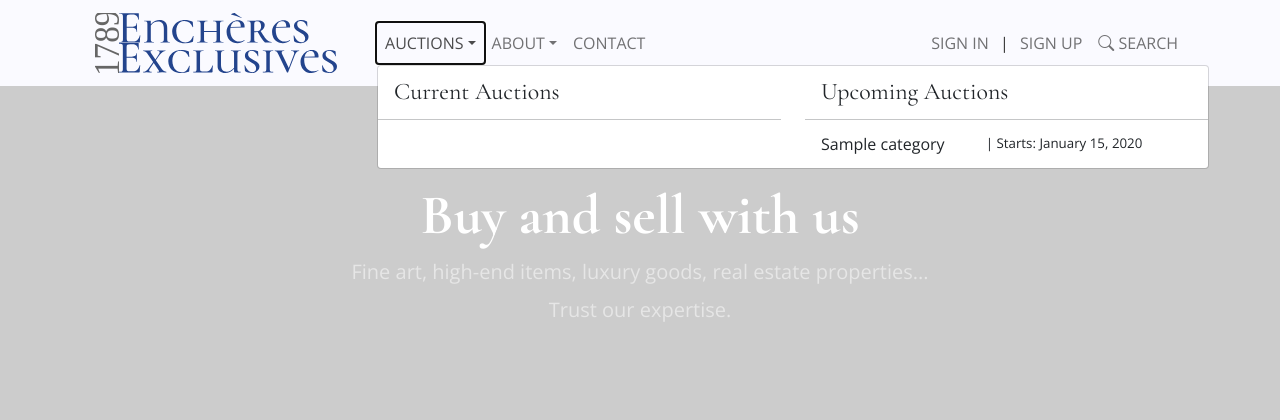
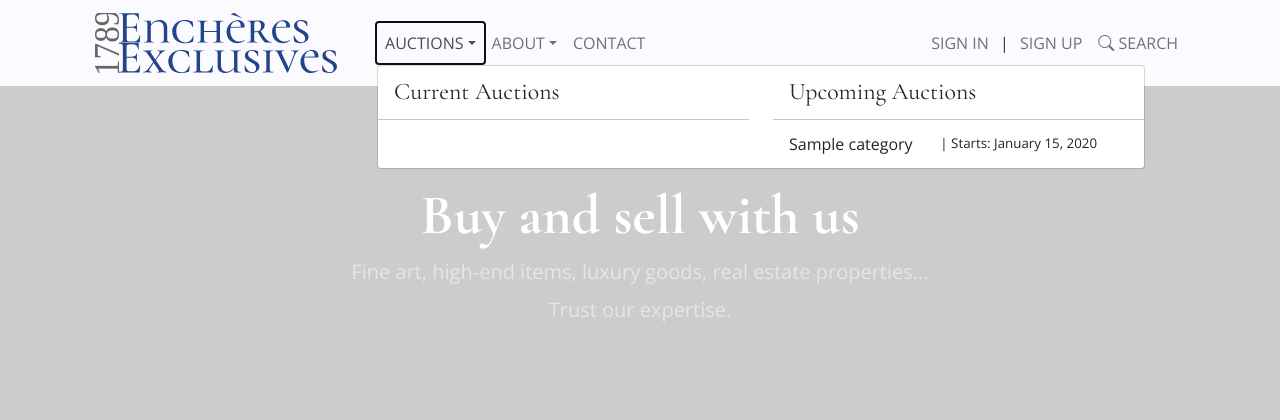
Before and after one commit to Code-Institute-Submissions/LuciusVH-encheres-exclusives_N, a Flask app: page /index in a window 1280 px wide, after a click on "AUCTIONS". Shown: the top 420 px of the page. Run offline with Flask 2, Linux system fonts and the light colour scheme; grey boxes marked "Sample" are stand-in pictures; a database or web service that is not in the repository returns one stand-in record (values such as "Sample title"); some libraries are stand-ins or nearby versions.

Commit message:
improved navbar dropdown menus responsiveness

```diff
--- a/static/css/style.css
+++ b/static/css/style.css
@@ -169,7 +169,7 @@ img.logo {
 
 @media screen and (min-width: 992px) {
   .dropdown-menu {
-    width: 65vw;
+    width: 60vw;
   }
 }
 
--- a/templates/base.html
+++ b/templates/base.html
@@ -40,7 +40,7 @@
                     {% for auction in current_auctions %}
                       <li>
                         <a class="dropdown-item" href="#!">
-                          <div class="row">
+                          <div class="row align-items-center">
                             <div class="col-12 col-sm-5 pe-0">
                               {{ auction.category }}
                             </div>
@@ -58,7 +58,7 @@
                     {% for auction in upcoming_auctions %}
                       <li>
                         <a class="dropdown-item" href="#!">
-                          <div class="row">
+                          <div class="row align-items-center">
                             <div class="col-12 col-sm-5 pe-0">
                               {{ auction.category }}
                             </div>
```
